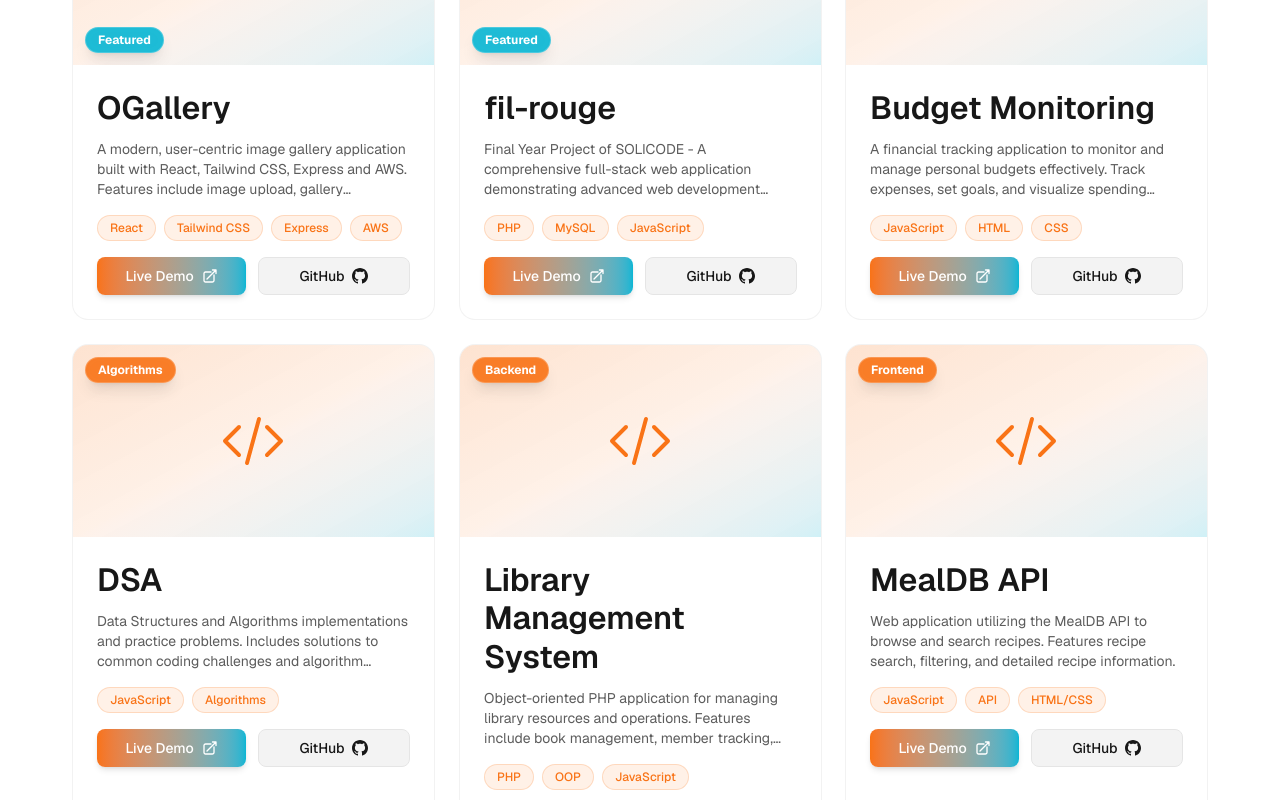
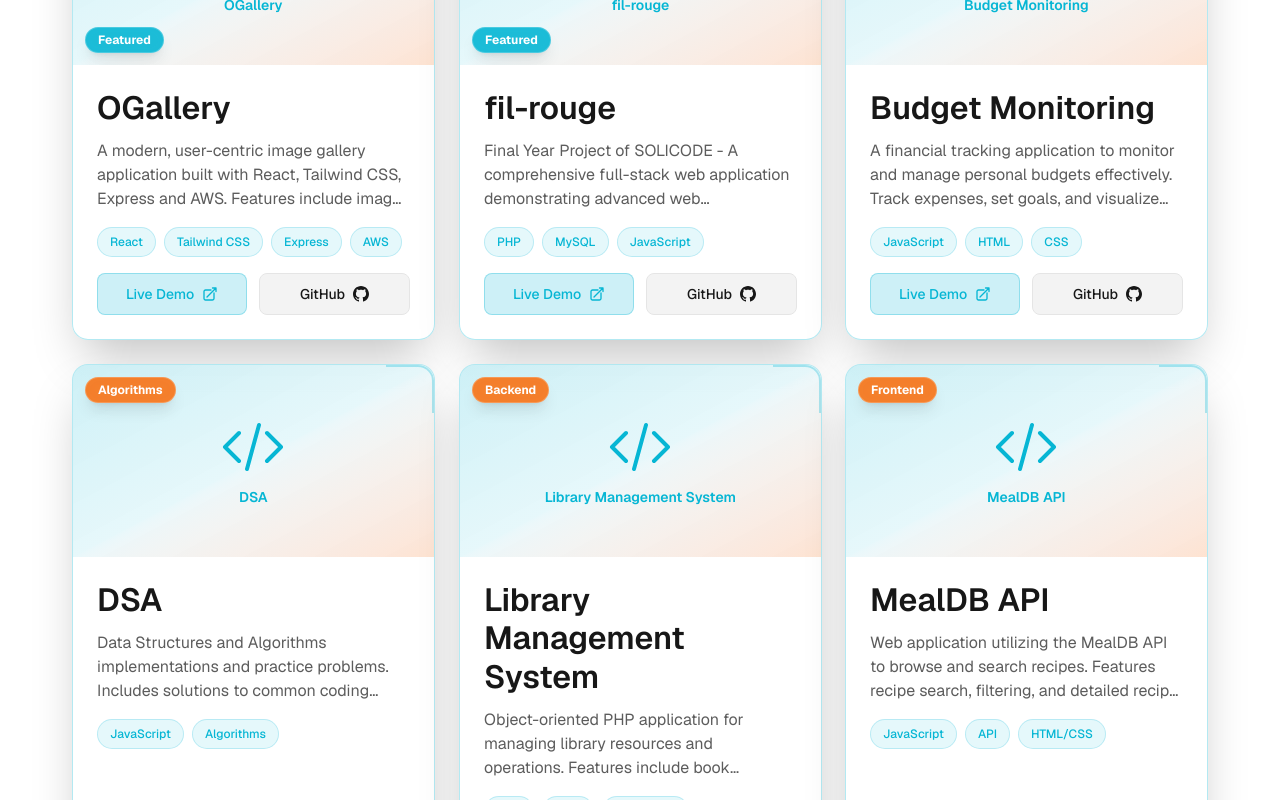
Before and after one commit to Outhman790/my-portfolio, a Next.js app: page /projects in a window 1280 px wide. Shown: the part 700-1500 px from the top of the page. Built offline with nearby package versions, Linux system fonts and the light colour scheme.

Commit message:
refactor: update projects page with modular components

```diff
--- a/src/app/projects/page.js
+++ b/src/app/projects/page.js
@@ -3,80 +3,14 @@
 import ThemeToggle from "@/components/ThemeToggle";
 import { useState } from "react";
 import Link from "next/link";
+import { projects, projectCategories } from "@/data/projects";
+import ProjectCard from "@/components/projects/ProjectCard";
+
 export default function ProjectsPage() {
   const [activeCategory, setActiveCategory] = useState("All");
   const [sortBy, setSortBy] = useState("stars");
 
-  const projects = [
-    {
-      id: "ogallery",
-      title: "OGallery",
-      description: "A modern, user-centric image gallery application built with React, Tailwind CSS, Express and AWS. Features include image upload, gallery management, and cloud storage integration.",
-      tech: ["React", "Tailwind CSS", "Express", "AWS"],
-      category: "Full Stack",
-      demo: "#",
-      github: "https://github.com/Outhman790/OGallery",
-      stars: 1,
-      featured: true,
-    },
-    {
-      id: "fil-rouge",
-      title: "fil-rouge",
-      description: "Final Year Project of SOLICODE - A comprehensive full-stack web application demonstrating advanced web development concepts and best practices.",
-      tech: ["PHP", "MySQL", "JavaScript"],
-      category: "Full Stack",
-      demo: "#",
-      github: "https://github.com/Outhman790/fil-rouge",
-      stars: 0,
-      featured: true,
-    },
-    {
-      id: "budget-monitoring",
-      title: "Budget Monitoring",
-      description: "A financial tracking application to monitor and manage personal budgets effectively. Track expenses, set goals, and visualize spending patterns.",
-      tech: ["JavaScript", "HTML", "CSS"],
-      category: "Frontend",
-      demo: "#",
-      github: "https://github.com/Outhman790/budget-monitoring",
-      stars: 0,
-      featured: false,
-    },
-    {
-      id: "dsa",
-      title: "DSA",
-      description: "Data Structures and Algorithms implementations and practice problems. Includes solutions to common coding challenges and algorithm optimizations.",
-      tech: ["JavaScript", "Algorithms"],
-      category: "Algorithms",
-      demo: "#",
-      github: "https://github.com/Outhman790/DSA",
-      stars: 0,
-      featured: false,
-    },
-    {
-      id: "library-management",
-      title: "Library Management System",
-      description: "Object-oriented PHP application for managing library resources and operations. Features include book management, member tracking, and borrowing system.",
-      tech: ["PHP", "OOP", "JavaScript"],
-      category: "Backend",
-      demo: "#",
-      github: "https://github.com/Outhman790/Library-managment-with-PHP-OOP",
-      stars: 0,
-      featured: false,
-    },
-    {
-      id: "mealdb-api",
-      title: "MealDB API",
-      description: "Web application utilizing the MealDB API to browse and search recipes. Features recipe search, filtering, and detailed recipe information.",
-      tech: ["JavaScript", "API", "HTML/CSS"],
-      category: "Frontend",
-      demo: "#",
-      github: "https://github.com/Outhman790/MealDb-API-",
-      stars: 0,
-      featured: false,
-    },
-  ];
-
-  const categories = ["All", "Full Stack", "Frontend", "Backend", "Algorithms"];
+  const categories = projectCategories;
 
   // Filter and sort projects
   const filteredAndSortedProjects = projects
@@ -193,137 +127,13 @@
 
           {/* Projects Grid */}
           <div className="grid md:grid-cols-2 lg:grid-cols-3 gap-6">
-            {filteredAndSortedProjects.map((project) => (
-              <div
-                key={project.id}
-                id={project.id}
-                className="group bg-background/80 backdrop-blur-sm md:backdrop-blur-md rounded-2xl border border-border/50 hover:border-secondary/30 hover:-translate-y-1 hover:shadow-xl transition-all duration-300 overflow-hidden scroll-mt-24"
-                style={{ contain: 'layout style paint', transform: 'translateZ(0)' }}
-              >
-                {/* Project Image/Preview */}
-                <div className="relative w-full h-48 bg-gradient-to-br from-secondary/20 via-secondary/10 to-primary/20 flex items-center justify-center overflow-hidden">
-                  {/* Subtle shine effect on hover */}
-                  <div className="absolute inset-0 bg-gradient-to-r from-transparent via-white/5 to-transparent translate-x-[-100%] group-hover:translate-x-[100%] transition-transform duration-1000 z-10" />
-
-                  {/* Icon */}
-                  <div className="flex flex-col items-center justify-center gap-2">
-                    <svg
-                      xmlns="http://www.w3.org/2000/svg"
-                      fill="none"
-                      viewBox="0 0 24 24"
-                      strokeWidth={1.5}
-                      stroke="currentColor"
-                      className="w-16 h-16 text-secondary"
-                    >
-                      <path
-                        strokeLinecap="round"
-                        strokeLinejoin="round"
-                        d="M17.25 6.75 22.5 12l-5.25 5.25m-10.5 0L1.5 12l5.25-5.25m7.5-3-4.5 16.5"
-                      />
-                    </svg>
-                  </div>
-
-                  {/* GitHub Stars Badge */}
-                  {project.stars > 0 && (
-                    <div className="absolute top-3 right-3 px-2.5 py-1 bg-yellow-500/90 backdrop-blur-sm text-white text-xs font-bold rounded-full shadow-lg flex items-center gap-1 border border-white/20">
-                      <svg
-                        xmlns="http://www.w3.org/2000/svg"
-                        viewBox="0 0 24 24"
-                        fill="currentColor"
-                        className="w-3 h-3"
-                      >
-                        <path
-                          fillRule="evenodd"
-                          d="M10.788 3.21c.448-1.077 1.976-1.077 2.424 0l2.082 5.006 5.404.434c1.164.093 1.636 1.545.749 2.305l-4.117 3.527 1.257 5.273c.271 1.136-.964 2.033-1.96 1.425L12 18.354 7.373 21.18c-.996.608-2.231-.29-1.96-1.425l1.257-5.273-4.117-3.527c-.887-.76-.415-2.212.749-2.305l5.404-.434 2.082-5.005Z"
-                          clipRule="evenodd"
-                        />
-                      </svg>
-                      {project.stars}
-                    </div>
-                  )}
-
-                  {/* Category Badge */}
-                  <div className="absolute top-3 left-3">
-                    <div className="px-3 py-1 bg-secondary/90 backdrop-blur-sm text-white text-xs font-bold rounded-full shadow-lg border border-white/20">
-                      {project.category}
-                    </div>
-                  </div>
-
-                  {/* Featured Badge */}
-                  {project.featured && (
-                    <div className="absolute bottom-3 left-3">
-                      <div className="px-3 py-1 bg-primary/90 backdrop-blur-sm text-white text-xs font-bold rounded-full shadow-lg border border-white/20">
-                        Featured
-                      </div>
-                    </div>
-                  )}
-                </div>
-
-                {/* Project Details */}
-                <div className="p-6">
-                  <h3 className="font-bold text-lg mb-3 group-hover:text-secondary transition-colors">
-                    {project.title}
-                  </h3>
-
-                  {/* Description */}
-                  <p className="text-sm text-foreground/70 mb-4 line-clamp-3">
-                    {project.description}
-                  </p>
-
-                  {/* Tech Stack */}
-                  <div className="flex flex-wrap gap-2 mb-4">
-                    {project.tech.map((tech, idx) => (
-                      <span
-                        key={idx}
-                        className="px-3 py-1 bg-secondary/10 backdrop-blur-sm text-secondary text-xs font-medium rounded-full border border-secondary/20"
-                      >
-                        {tech}
-                      </span>
-                    ))}
-                  </div>
-
-                  {/* Action Buttons */}
-                  <div className="flex gap-3">
-                    <a
-                      href={project.demo}
-                      target="_blank"
-                      rel="noopener noreferrer"
-                      className="flex-1 inline-flex items-center justify-center gap-2 px-4 py-2 bg-gradient-to-r from-secondary to-primary text-white text-sm font-medium rounded-lg shadow-md hover:shadow-lg hover:shadow-secondary/50 active:scale-95 transition-all duration-200 group/btn"
-                    >
-                      <span>Live Demo</span>
-                      <svg
-                        xmlns="http://www.w3.org/2000/svg"
-                        fill="none"
-                        viewBox="0 0 24 24"
-                        strokeWidth={2}
-                        stroke="currentColor"
-                        className="w-4 h-4 group-hover/btn:translate-x-0.5 group-hover/btn:-translate-y-0.5 transition-transform duration-200"
-                      >
-                        <path
-                          strokeLinecap="round"
-                          strokeLinejoin="round"
-                          d="M13.5 6H5.25A2.25 2.25 0 0 0 3 8.25v10.5A2.25 2.25 0 0 0 5.25 21h10.5A2.25 2.25 0 0 0 18 18.75V10.5m-10.5 6L21 3m0 0h-5.25M21 3v5.25"
-                        />
-                      </svg>
-                    </a>
-                    <a
-                      href={project.github}
-                      target="_blank"
-                      rel="noopener noreferrer"
-                      className="flex-1 inline-flex items-center justify-center gap-2 px-4 py-2 bg-foreground/5 backdrop-blur-sm border border-border text-foreground text-sm font-medium rounded-lg hover:bg-foreground/10 hover:border-foreground/30 hover:shadow-lg active:scale-95 transition-all duration-200"
-                    >
-                      <span>GitHub</span>
-                      <svg
-                        xmlns="http://www.w3.org/2000/svg"
-                        fill="currentColor"
-                        viewBox="0 0 24 24"
-                        className="w-4 h-4"
-                      >
-                        <path d="M12 0c-6.626 0-12 5.373-12 12 0 5.302 3.438 9.8 8.207 11.387.599.111.793-.261.793-.577v-2.234c-3.338.726-4.033-1.416-4.033-1.416-.546-1.387-1.333-1.756-1.333-1.756-1.089-.745.083-.729.083-.729 1.205.084 1.839 1.237 1.839 1.237 1.07 1.834 2.807 1.304 3.492.997.107-.775.418-1.305.762-1.604-2.665-.305-5.467-1.334-5.467-5.931 0-1.311.469-2.381 1.236-3.221-.124-.303-.535-1.524.117-3.176 0 0 1.008-.322 3.301 1.23.957-.266 1.983-.399 3.003-.404 1.02.005 2.047.138 3.006.404 2.291-1.552 3.297-1.23 3.297-1.23.653 1.653.242 2.874.118 3.176.77.84 1.235 1.911 1.235 3.221 0 4.609-2.807 5.624-5.479 5.921.43.372.823 1.102.823 2.222v3.293c0 .319.192.694.801.576 4.765-1.589 8.199-6.086 8.199-11.386 0-6.627-5.373-12-12-12z" />
-                      </svg>
-                    </a>
-                  </div>
-                </div>
+            {filteredAndSortedProjects.map((project, index) => (
+              <div key={project.id} id={project.id} className="scroll-mt-24">
+                <ProjectCard
+                  project={project}
+                  isActive={true}
+                  showActions={true}
+                />
               </div>
             ))}
           </div>
```
